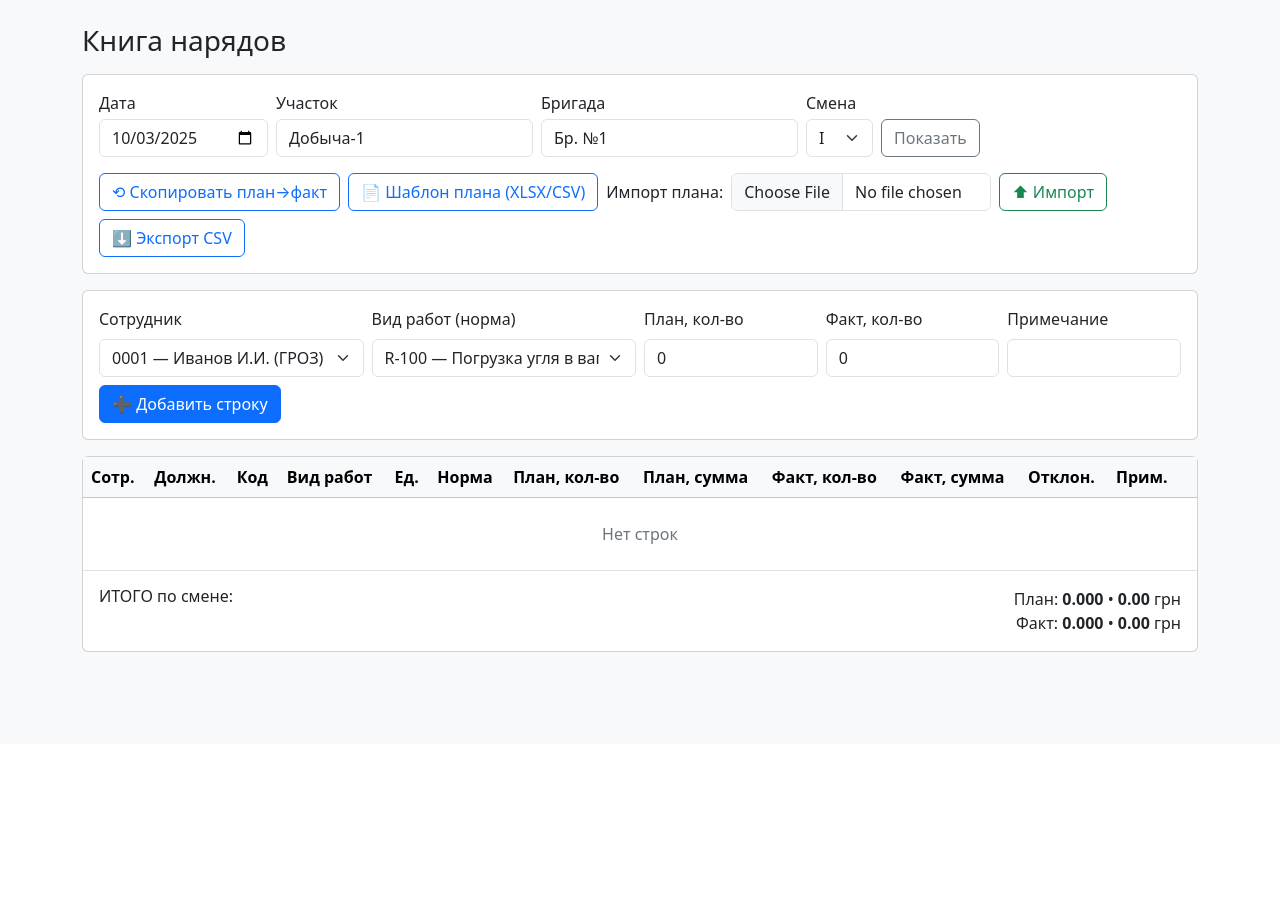
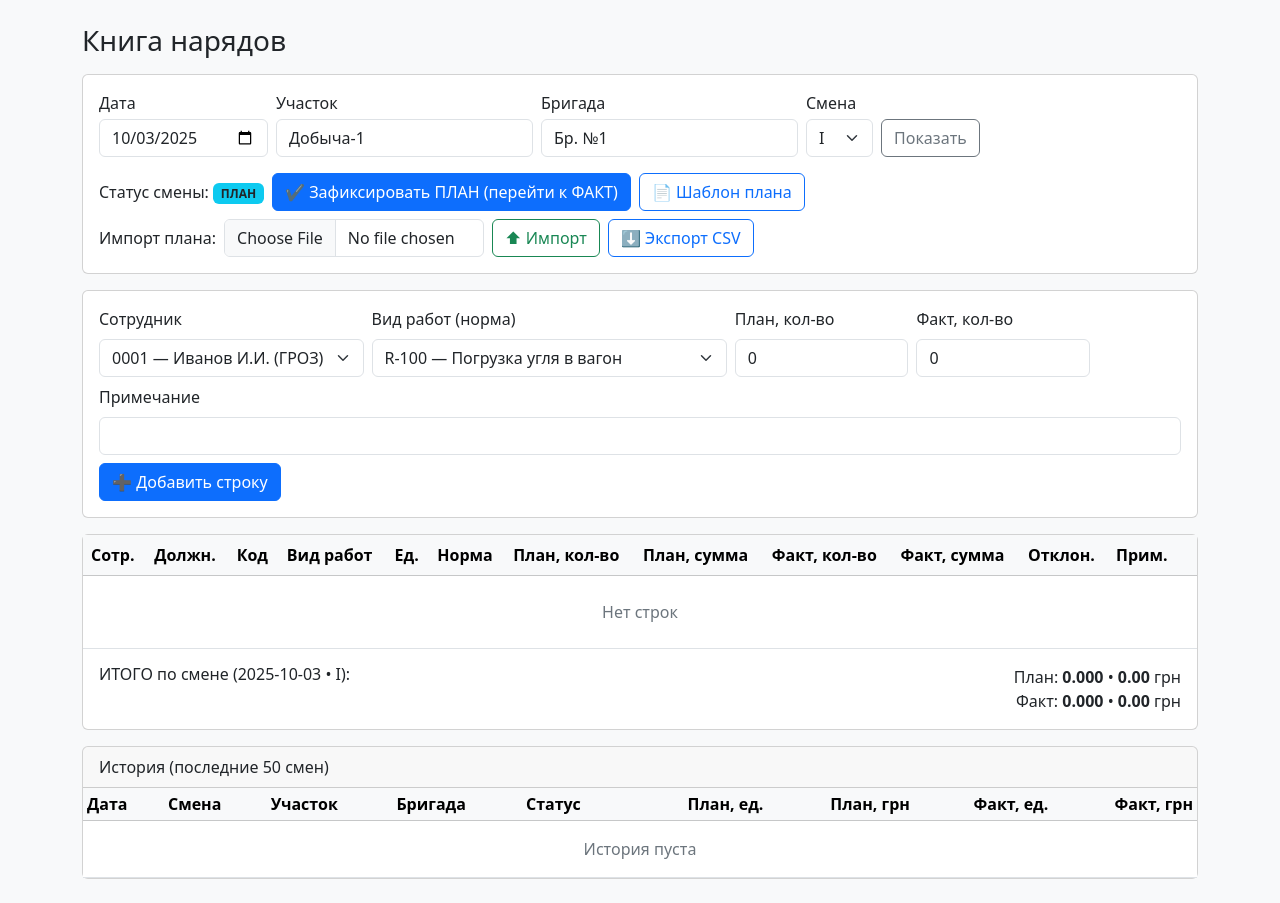
Before and after one commit to sergeyvishnevetsky-crypto/mine-mod-251004000019, a Flask app: page /workbook/ in a window 1280 px wide. Shown: the part 56-959 px from the top of the page. Before the commit the page ends 708 px from the top, so only its background shows below. Run offline with Flask 3, Linux system fonts and the light colour scheme.

Commit message:
Workbook: split phases Plan→Fact→Closed; lock plan, close shift, read-only modes; history list

```diff
--- a/app/workbook/routes.py
+++ b/app/workbook/routes.py
@@ -1,5 +1,6 @@
 from flask import Blueprint, render_template, request, redirect, url_for, flash, Response
 import io, csv, datetime as dt
+from collections import defaultdict
 
 try:
     import pandas as pd
@@ -8,7 +9,7 @@ except Exception:
 
 workbook_bp = Blueprint("workbook", __name__, template_folder="templates")
 
-# ====== ВРЕМЕННО: справочники (демо до подключения БД/реальных модулей) ======
+# ====== ВРЕМЕННЫЕ СПРАВОЧНИКИ (до подключения реальных модулей) ======
 EMPLOYEES = [
     {"id": 1, "tab_no": "0001", "name": "Иванов И.И.", "role": "ГРОЗ"},
     {"id": 2, "tab_no": "0002", "name": "Петров П.П.", "role": "Маш."},
@@ -20,79 +21,141 @@ NORMS = [
     {"id": 3, "code": "R-102", "name": "Ремонт агрегата", "unit": "час", "norm": 1.00, "rate": 1200.00, "rate_unit": "грн/час"},
 ]
 
-# ====== Хранилище строк смены в памяти ======
-ROWS = []  # элементы: dict(id, date, shift, site, brigade, employee_id, norm_id, unit, norm, rate, qty_plan, sum_plan, qty_fact, sum_fact, note)
+# ====== Хранилища в памяти ======
+# ROWS: строки нарядов (план/факт) для конкретной смены
+ROWS = []  # dict(id, date, shift, site, brigade, employee_id, norm_id, unit, norm, rate, qty_plan, sum_plan, qty_fact, sum_fact, note)
+# SHIFTS: статусы смен: "plan" | "fact" | "closed"
+SHIFTS = {}  # key()-> {"status": ..., "created_at": date, "approved_at": dt or None}
+
 def _next_id(): return (max((r["id"] for r in ROWS), default=0) + 1)
 
-def _get_date():  # по умолчанию — сегодня (Europe/Kyiv)
+def _shift_list(): return ["I", "II", "III", "IV"]
+
+def _get_date():
     d = request.args.get("date")
     try:
         return dt.date.fromisoformat(d) if d else dt.date.today()
     except Exception:
         return dt.date.today()
 
-def _shift_list(): return ["I", "II", "III", "IV"]
-def _get_shift():
-    s = (request.args.get("shift") or "I").upper()
-    return s if s in _shift_list() else "I"
-
 def _filters():
     return {
         "date": _get_date().isoformat(),
-        "shift": _get_shift(),
+        "shift": (request.args.get("shift") or "I").upper() if request.args.get("shift") else "I",
         "site": request.args.get("site","Добыча-1"),
         "brigade": request.args.get("brigade","Бр. №1"),
     }
 
+def _key(flt):
+    return (flt["date"], flt["shift"], flt["site"], flt["brigade"])
+
+def _ensure_shift(flt):
+    k = _key(flt)
+    if k not in SHIFTS:
+        SHIFTS[k] = {"status": "plan", "created_at": dt.datetime.now(), "approved_at": None}
+    return SHIFTS[k]
+
 def _rows_for(flt):
-    return [r for r in ROWS if r["date"]==flt["date"] and r["shift"]==flt["shift"] and r["site"]==flt["site"] and r["brigade"]==flt["brigade"]]
+    return [r for r in ROWS if (r["date"], r["shift"], r["site"], r["brigade"]) == _key(flt)]
 
 def _find_emp(eid): return next((e for e in EMPLOYEES if str(e["id"])==str(eid)), None)
 def _find_norm(nid): return next((n for n in NORMS if str(n["id"])==str(nid)), None)
 def _find_norm_by_code(code): return next((n for n in NORMS if n["code"]==code), None)
 
 def _recalc(row):
-    # суммы = кол-во * rate
-    row["sum_plan"] = round(float(row.get("qty_plan",0) or 0) * float(row.get("rate",0) or 0), 2)
-    row["sum_fact"] = round(float(row.get("qty_fact",0) or 0) * float(row.get("rate",0) or 0), 2)
+    row["sum_plan"] = round((row.get("qty_plan") or 0) * (row.get("rate") or 0), 2)
+    row["sum_fact"] = round((row.get("qty_fact") or 0) * (row.get("rate") or 0), 2)
+
+def _calc_totals(rows):
+    return {
+        "plan_qty": sum(r.get("qty_plan",0) or 0 for r in rows),
+        "plan_sum": sum(r.get("sum_plan",0) or 0 for r in rows),
+        "fact_qty": sum(r.get("qty_fact",0) or 0 for r in rows),
+        "fact_sum": sum(r.get("sum_fact",0) or 0 for r in rows),
+    }
+
+def _history(limit=30):
+    # агрегируем по ключу смены
+    agg = defaultdict(lambda: {"plan_qty":0,"plan_sum":0,"fact_qty":0,"fact_sum":0})
+    for r in ROWS:
+        k = (r["date"], r["shift"], r["site"], r["brigade"])
+        agg[k]["plan_qty"] += r.get("qty_plan",0) or 0
+        agg[k]["plan_sum"] += r.get("sum_plan",0) or 0
+        agg[k]["fact_qty"] += r.get("qty_fact",0) or 0
+        agg[k]["fact_sum"] += r.get("sum_fact",0) or 0
+    items = []
+    for k,v in agg.items():
+        st = SHIFTS.get(k, {"status":"plan"})
+        items.append({"date":k[0], "shift":k[1], "site":k[2], "brigade":k[3], "status":st["status"],
+                      "plan_qty":v["plan_qty"], "plan_sum":v["plan_sum"],
+                      "fact_qty":v["fact_qty"], "fact_sum":v["fact_sum"]})
+    # сортировка по дате/смене (свежие сверху)
+    items.sort(key=lambda x:(x["date"], _shift_list().index(x["shift"])), reverse=True)
+    return items[:limit]
 
 @workbook_bp.get("/")
 def index():
     flt = _filters()
+    sh = _ensure_shift(flt)
     rows = _rows_for(flt)
-    # агрегаты
-    plan_qty = sum(r.get("qty_plan",0) or 0 for r in rows)
-    plan_sum = sum(r.get("sum_plan",0) or 0 for r in rows)
-    fact_qty = sum(r.get("qty_fact",0) or 0 for r in rows)
-    fact_sum = sum(r.get("sum_fact",0) or 0 for r in rows)
-    return render_template("workbook_index.html", title="Книга нарядов", rows=rows, flt=flt,
-                           plan_qty=plan_qty, plan_sum=plan_sum, fact_qty=fact_qty, fact_sum=fact_sum,
-                           employees=EMPLOYEES, norms=NORMS, shifts=_shift_list())
+    totals = _calc_totals(rows)
+    return render_template("workbook_index.html", title="Книга нарядов",
+                           rows=rows, flt=flt, shifts=_shift_list(), shift=sh,
+                           employees=EMPLOYEES, norms=NORMS, **totals,
+                           history=_history(50))
 
+# ====== ДЕЙСТВИЯ С ФАЗАМИ ======
+@workbook_bp.post("/lock_plan")
+def lock_plan():
+    flt = _filters(); sh = _ensure_shift(flt)
+    if sh["status"] != "plan":
+        flash("План уже зафиксирован или смена закрыта","err")
+    else:
+        sh["status"] = "fact"  # переходим к вводу факта
+        flash("План зафиксирован. Перейдите к вводу факта.","ok")
+    return redirect(url_for("workbook.index", **flt))
+
+@workbook_bp.post("/close_shift")
+def close_shift():
+    flt = _filters(); sh = _ensure_shift(flt)
+    if sh["status"] != "fact":
+        flash("Нельзя закрыть: сначала зафиксируйте план и внесите факт.","err")
+    else:
+        sh["status"] = "closed"; sh["approved_at"] = dt.datetime.now()
+        flash("Смена закрыта.","ok")
+    return redirect(url_for("workbook.index", **flt))
+
+@workbook_bp.post("/reopen_to_plan")
+def reopen_to_plan():
+    flt = _filters(); sh = _ensure_shift(flt)
+    sh["status"] = "plan"; sh["approved_at"] = None
+    flash("Смена возвращена в стадию ПЛАН.","ok")
+    return redirect(url_for("workbook.index", **flt))
+
+# ====== CRUD-СТРОК ======
 @workbook_bp.post("/add_row")
 def add_row():
-    flt = _filters()
+    flt = _filters(); sh = _ensure_shift(flt)
+    if sh["status"] not in ("plan","fact"):
+        flash("Смена закрыта — редактирование запрещено","err")
+        return redirect(url_for("workbook.index", **flt))
     f = request.form
     emp_id = int(f.get("employee_id"))
-    norm_id = None
-    # можно прислать norm_id или norm_code
-    if f.get("norm_id"):
-        norm_id = int(f.get("norm_id"))
-        norm = _find_norm(norm_id)
-    else:
-        code = (f.get("norm_code","") or "").strip()
-        norm = _find_norm_by_code(code)
+    norm_id = int(f.get("norm_id")) if f.get("norm_id") else None
+    if norm_id is None and f.get("norm_code"):
+        norm = _find_norm_by_code((f.get("norm_code") or "").strip())
         norm_id = norm["id"] if norm else None
-    if not _find_emp(emp_id) or not norm:
-        flash("Сотрудник или норма не найдены","err")
+    emp = _find_emp(emp_id); norm = _find_norm(norm_id)
+    if not emp or not norm:
+        flash("Сотрудник/норма не найдены","err")
         return redirect(url_for("workbook.index", **flt))
     row = {
         "id": _next_id(),
         "date": flt["date"], "shift": flt["shift"], "site": flt["site"], "brigade": flt["brigade"],
         "employee_id": emp_id, "norm_id": norm_id,
-        "unit": norm["unit"], "norm": norm["norm"], "rate": norm["rate"],
+        "unit": norm["unit"], "norm": float(norm["norm"]), "rate": float(norm["rate"]),
         "qty_plan": float(f.get("qty_plan","0") or 0),
-        "qty_fact": float(f.get("qty_fact","0") or 0),
+        "qty_fact": float(f.get("qty_fact","0") or 0) if sh["status"]=="fact" else 0.0,
         "sum_plan": 0.0, "sum_fact": 0.0,
         "note": (f.get("note","") or "").strip(),
     }
@@ -101,67 +164,78 @@ def add_row():
     flash("Строка добавлена","ok")
     return redirect(url_for("workbook.index", **flt))
 
+@workbook_bp.get("/<int:rid>/delete")
+def delete(rid:int):
+    flt = _filters(); sh = _ensure_shift(flt)
+    if sh["status"] == "closed":
+        flash("Смена закрыта — удаление запрещено","err")
+        return redirect(url_for("workbook.index", **flt))
+    idx = next((i for i,x in enumerate(ROWS) if x["id"]==rid), None)
+    if idx is None: flash("Строка не найдена","err")
+    else: del ROWS[idx]; flash("Удалено","ok")
+    return redirect(url_for("workbook.index", **flt))
+
+@workbook_bp.get("/<int:rid>/edit")
+def edit(rid:int):
+    flt = _filters(); sh = _ensure_shift(flt)
+    r = next((x for x in ROWS if x["id"]==rid), None)
+    if not r:
+        flash("Строка не найдена","err")
+        return redirect(url_for("workbook.index", **flt))
+    # в режиме PLAN редактируем план; в FACT — план трогаем нельзя, только факт
+    return render_template("workbook_form.html", title=f"Редактирование строки {rid}", r=r, flt=flt,
+                           employees=EMPLOYEES, norms=NORMS, mode=sh["status"])
+
+@workbook_bp.post("/<int:rid>/edit")
+def edit_post(rid:int):
+    flt = _filters(); sh = _ensure_shift(flt)
+    r = next((x for x in ROWS if x["id"]==rid), None)
+    if not r:
+        flash("Строка не найдена","err")
+        return redirect(url_for("workbook.index", **flt))
+    f = request.form
+    if sh["status"] == "plan":
+        emp = _find_emp(int(f.get("employee_id"))); norm = _find_norm(int(f.get("norm_id")))
+        if not emp or not norm:
+            flash("Сотрудник/норма не найдены","err"); return redirect(url_for("workbook.index", **flt))
+        r.update({
+            "employee_id": emp["id"], "norm_id": norm["id"],
+            "unit": norm["unit"], "norm": float(norm["norm"]), "rate": float(norm["rate"]),
+            "qty_plan": float(f.get("qty_plan","0") or 0),
+            "note": (f.get("note","") or "").strip(),
+        })
+    elif sh["status"] == "fact":
+        r.update({
+            "qty_fact": float(f.get("qty_fact","0") or 0),
+            "note": (f.get("note","") or "").strip(),
+        })
+    else:
+        flash("Смена закрыта — редактирование запрещено","err"); return redirect(url_for("workbook.index", **flt))
+    _recalc(r); flash("Сохранено","ok")
+    return redirect(url_for("workbook.index", **flt))
+
 @workbook_bp.post("/copy_plan_to_fact")
 def copy_plan_to_fact():
-    flt = _filters()
-    rows = _rows_for(flt)
-    for r in rows:
+    flt = _filters(); sh = _ensure_shift(flt)
+    if sh["status"] != "fact":
+        flash("Доступно только в фазе ФАКТ","err")
+        return redirect(url_for("workbook.index", **flt))
+    for r in _rows_for(flt):
         r["qty_fact"] = r.get("qty_plan",0)
         _recalc(r)
     flash("План скопирован в факт","ok")
     return redirect(url_for("workbook.index", **flt))
 
-@workbook_bp.get("/<int:rid>/delete")
-def delete(rid:int):
-    flt = _filters()
-    idx = next((i for i,x in enumerate(ROWS) if x["id"]==rid), None)
-    if idx is None: flash("Строка не найдена","err")
-    else:
-        del ROWS[idx]; flash("Удалено","ok")
-    return redirect(url_for("workbook.index", **flt))
-
-@workbook_bp.get("/<int:rid>/edit")
-def edit(rid:int):
-    flt = _filters()
-    r = next((x for x in ROWS if x["id"]==rid), None)
-    if not r:
-        flash("Строка не найдена","err")
-        return redirect(url_for("workbook.index", **flt))
-    return render_template("workbook_form.html", title=f"Редактирование строки {rid}", r=r, flt=flt, employees=EMPLOYEES, norms=NORMS)
-
-@workbook_bp.post("/<int:rid>/edit")
-def edit_post(rid:int):
-    flt = _filters()
-    r = next((x for x in ROWS if x["id"]==rid), None)
-    if not r:
-        flash("Строка не найдена","err")
-        return redirect(url_for("workbook.index", **flt))
-    f = request.form
-    emp_id = int(f.get("employee_id"))
-    norm_id = int(f.get("norm_id"))
-    emp = _find_emp(emp_id); norm = _find_norm(norm_id)
-    if not emp or not norm:
-        flash("Сотрудник/норма не найдены","err")
-        return redirect(url_for("workbook.index", **flt))
-    r.update({
-        "employee_id": emp_id, "norm_id": norm_id,
-        "unit": norm["unit"], "norm": norm["norm"], "rate": norm["rate"],
-        "qty_plan": float(f.get("qty_plan","0") or 0),
-        "qty_fact": float(f.get("qty_fact","0") or 0),
-        "note": (f.get("note","") or "").strip(),
-    })
-    _recalc(r)
-    flash("Сохранено","ok")
-    return redirect(url_for("workbook.index", **flt))
-
-# ===== Импорт/экспорт плана =====
+# ===== Импорт/экспорт =====
 @workbook_bp.post("/import_plan")
 def import_plan():
-    flt = _filters()
+    flt = _filters(); sh = _ensure_shift(flt)
+    if sh["status"] != "plan":
+        flash("Импорт плана возможен только в фазе ПЛАН","err")
+        return redirect(url_for("workbook.index", **flt))
     file = request.files.get("file")
     if not file: flash("Файл не выбран","err"); return redirect(url_for("workbook.index", **flt))
-    fname = (file.filename or "").lower()
-    count = 0
+    fname = (file.filename or "").lower(); count = 0
     try:
         if fname.endswith(".csv"):
             data = file.read().decode("utf-8",errors="ignore")
@@ -173,9 +247,10 @@ def import_plan():
                     "id": _next_id(),
                     "date": flt["date"], "shift": flt["shift"], "site": flt["site"], "brigade": flt["brigade"],
                     "employee_id": emp["id"], "norm_id": norm["id"],
-                    "unit": norm["unit"], "norm": norm["norm"], "rate": norm["rate"],
+                    "unit": norm["unit"], "norm": float(norm["norm"]), "rate": float(norm["rate"]),
                     "qty_plan": float(row.get("qty_plan","0") or 0),
-                    "qty_fact": 0.0, "sum_plan": 0.0, "sum_fact": 0.0, "note": (row.get("note","") or "").strip(),
+                    "qty_fact": 0.0, "sum_plan": 0.0, "sum_fact": 0.0,
+                    "note": (row.get("note","") or "").strip(),
                 }
                 _recalc(r); ROWS.append(r); count += 1
         else:
@@ -191,7 +266,8 @@ def import_plan():
                     "employee_id": emp["id"], "norm_id": norm["id"],
                     "unit": norm["unit"], "norm": float(norm["norm"]), "rate": float(norm["rate"]),
                     "qty_plan": float(row.get("qty_plan","0") or 0),
-                    "qty_fact": 0.0, "sum_plan": 0.0, "sum_fact": 0.0, "note": (row.get("note","") or "").strip(),
+                    "qty_fact": 0.0, "sum_plan": 0.0, "sum_fact": 0.0,
+                    "note": (row.get("note","") or "").strip(),
                 }
                 _recalc(r); ROWS.append(r); count += 1
         flash(f"Импортировано строк плана: {count}","ok")
--- a/app/workbook/templates/workbook_index.html
+++ b/app/workbook/templates/workbook_index.html
@@ -2,6 +2,7 @@
 {% block content %}
 <h3 class="mb-3">{{ title }}</h3>
 
+{# ======= Панель фильтров ======= #}
 <div class="card mb-3">
   <div class="card-body d-flex flex-wrap align-items-end gap-3">
     <form class="d-flex flex-wrap gap-2 align-items-end" method="get" action="{{ url_for('workbook.index') }}">
@@ -27,23 +28,53 @@
     </form>
 
     <div class="ms-auto d-flex flex-wrap gap-2">
-      <form method="post" action="{{ url_for('workbook.copy_plan_to_fact', **flt) }}">
-        <button class="btn btn-outline-primary">⟲ Скопировать план→факт</button>
-      </form>
+      <span class="align-self-center">
+        Статус смены:
+        {% if shift.status == 'plan' %}
+          <span class="badge bg-info text-dark">ПЛАН</span>
+        {% elif shift.status == 'fact' %}
+          <span class="badge bg-warning text-dark">ФАКТ</span>
+        {% else %}
+          <span class="badge bg-secondary">ЗАКРЫТО</span>
+        {% endif %}
+      </span>
 
-      <a class="btn btn-outline-primary" href="{{ url_for('workbook.template_plan', **flt) }}">📄 Шаблон плана (XLSX/CSV)</a>
+      {% if shift.status == 'plan' %}
+        <form method="post" action="{{ url_for('workbook.lock_plan', **flt) }}">
+          <button class="btn btn-primary">✔ Зафиксировать ПЛАН (перейти к ФАКТ)</button>
+        </form>
+      {% elif shift.status == 'fact' %}
+        <form method="post" action="{{ url_for('workbook.copy_plan_to_fact', **flt) }}">
+          <button class="btn btn-outline-primary">⟲ Скопировать план→факт</button>
+        </form>
+        <form method="post" action="{{ url_for('workbook.close_shift', **flt) }}">
+          <button class="btn btn-success">✅ Закрыть смену</button>
+        </form>
+      {% else %}
+        <form method="post" action="{{ url_for('workbook.reopen_to_plan', **flt) }}">
+          <button class="btn btn-outline-secondary">↩ Вернуть в ПЛАН</button>
+        </form>
+      {% endif %}
+
+      <a class="btn btn-outline-primary" href="{{ url_for('workbook.template_plan', **flt) }}">📄 Шаблон плана</a>
+      {% if shift.status == 'plan' %}
       <form method="post" action="{{ url_for('workbook.import_plan', **flt) }}" enctype="multipart/form-data" class="d-flex align-items-center gap-2">
         <label class="form-label mb-0">Импорт плана:</label>
         <input type="file" name="file" class="form-control" accept=".xlsx,.csv" required style="max-width:260px">
         <button class="btn btn-outline-success">⬆ Импорт</button>
       </form>
+      {% endif %}
       <a class="btn btn-outline-primary" href="{{ url_for('workbook.export_csv', **flt) }}">⬇ Экспорт CSV</a>
     </div>
   </div>
 </div>
 
+{# ======= Форма добавления строки ======= #}
 <div class="card mb-3">
   <div class="card-body">
+    {% if shift.status == 'closed' %}
+      <div class="alert alert-secondary mb-0">Смена закрыта. Добавление и редактирование недоступны.</div>
+    {% else %}
     <form class="row g-2" method="post" action="{{ url_for('workbook.add_row', **flt) }}">
       <div class="col-md-3">
         <label class="form-label">Сотрудник</label>
@@ -51,20 +82,31 @@
           {% for e in employees %}<option value="{{e.id}}">{{ e.tab_no }} — {{ e.name }} ({{ e.role }})</option>{% endfor %}
         </select>
       </div>
-      <div class="col-md-3">
+      <div class="col-md-4">
         <label class="form-label">Вид работ (норма)</label>
         <select class="form-select" name="norm_id" required>
           {% for n in norms %}<option value="{{n.id}}">{{ n.code }} — {{ n.name }}</option>{% endfor %}
         </select>
       </div>
-      <div class="col-md-2"><label class="form-label">План, кол-во</label><input type="number" step="0.001" class="form-control" name="qty_plan" value="0"></div>
-      <div class="col-md-2"><label class="form-label">Факт, кол-во</label><input type="number" step="0.001" class="form-control" name="qty_fact" value="0"></div>
-      <div class="col-md-2"><label class="form-label">Примечание</label><input class="form-control" name="note"></div>
+      <div class="col-md-2">
+        <label class="form-label">План, кол-во</label>
+        <input type="number" step="0.001" class="form-control" name="qty_plan" value="0" {{ 'readonly' if shift.status=='fact' }}>
+      </div>
+      <div class="col-md-2">
+        <label class="form-label">Факт, кол-во</label>
+        <input type="number" step="0.001" class="form-control" name="qty_fact" value="0" {{ 'readonly' if shift.status!='fact' }}>
+      </div>
+      <div class="col-md-12">
+        <label class="form-label">Примечание</label>
+        <input class="form-control" name="note">
+      </div>
       <div class="col-12"><button class="btn btn-primary">➕ Добавить строку</button></div>
     </form>
+    {% endif %}
   </div>
 </div>
 
+{# ======= Таблица ======= #}
 <div class="card">
   <div class="table-responsive">
     <table class="table align-middle mb-0">
@@ -78,6 +120,7 @@
         {% for r in rows %}
         {% set e = (employees | selectattr('id','equalto',r.employee_id) | list | first) %}
         {% set n = (norms | selectattr('id','equalto',r.norm_id) | list | first) %}
+        {% set dev = (r.qty_fact|float) - (r.qty_plan|float) %}
         <tr>
           <td>{{ e.name }}</td>
           <td>{{ e.role }}</td>
@@ -89,12 +132,13 @@
           <td>{{ '%.2f'|format(r.sum_plan|float) }}</td>
           <td>{{ '%.3f'|format(r.qty_fact|float) }}</td>
           <td>{{ '%.2f'|format(r.sum_fact|float) }}</td>
-          {% set dev = (r.qty_fact|float) - (r.qty_plan|float) %}
           <td class="{{ 'text-success' if dev>=0 else 'text-danger' }}">{{ '%+.3f'|format(dev) }}</td>
           <td>{{ r.note }}</td>
           <td class="text-nowrap">
-            <a class="btn btn-sm btn-outline-primary" href="{{ url_for('workbook.edit', rid=r.id, **flt) }}">Редакт.</a>
-            <a class="btn btn-sm btn-outline-danger" href="{{ url_for('workbook.delete', rid=r.id, **flt) }}">Удалить</a>
+            {% if shift.status != 'closed' %}
+              <a class="btn btn-sm btn-outline-primary" href="{{ url_for('workbook.edit', rid=r.id, **flt) }}">Редакт.</a>
+              <a class="btn btn-sm btn-outline-danger" href="{{ url_for('workbook.delete', rid=r.id, **flt) }}">Удалить</a>
+            {% endif %}
           </td>
         </tr>
         {% endfor %}
@@ -106,11 +150,43 @@
   </div>
 
   <div class="card-body d-flex justify-content-between">
-    <div class="h6 mb-0">ИТОГО по смене:</div>
+    <div class="h6 mb-0">ИТОГО по смене ({{ flt.date }} • {{ flt.shift }}):</div>
     <div class="text-end">
       <div>План: <b>{{ '%.3f'|format(plan_qty) }}</b> • <b>{{ '%.2f'|format(plan_sum) }}</b> грн</div>
       <div>Факт: <b>{{ '%.3f'|format(fact_qty) }}</b> • <b>{{ '%.2f'|format(fact_sum) }}</b> грн</div>
     </div>
   </div>
 </div>
+
+{# ======= История (последние смены) ======= #}
+<div class="card mt-3">
+  <div class="card-header">История (последние 50 смен)</div>
+  <div class="table-responsive">
+    <table class="table table-sm mb-0">
+      <thead class="table-light">
+        <tr><th>Дата</th><th>Смена</th><th>Участок</th><th>Бригада</th><th>Статус</th><th class="text-end">План, ед.</th><th class="text-end">План, грн</th><th class="text-end">Факт, ед.</th><th class="text-end">Факт, грн</th></tr>
+      </thead>
+      <tbody>
+        {% for h in history %}
+        <tr>
+          <td><a href="{{ url_for('workbook.index', date=h.date, shift=h.shift, site=h.site, brigade=h.brigade) }}">{{ h.date }}</a></td>
+          <td>{{ h.shift }}</td>
+          <td>{{ h.site }}</td>
+          <td>{{ h.brigade }}</td>
+          <td>
+            {% if h.status == 'plan' %}<span class="badge bg-info text-dark">ПЛАН</span>
+            {% elif h.status == 'fact' %}<span class="badge bg-warning text-dark">ФАКТ</span>
+            {% else %}<span class="badge bg-secondary">ЗАКРЫТО</span>{% endif %}
+          </td>
+          <td class="text-end">{{ '%.3f'|format(h.plan_qty|float) }}</td>
+          <td class="text-end">{{ '%.2f'|format(h.plan_sum|float) }}</td>
+          <td class="text-end">{{ '%.3f'|format(h.fact_qty|float) }}</td>
+          <td class="text-end">{{ '%.2f'|format(h.fact_sum|float) }}</td>
+        </tr>
+        {% endfor %}
+        {% if history|length == 0 %}<tr><td colspan="9" class="text-center text-secondary py-3">История пуста</td></tr>{% endif %}
+      </tbody>
+    </table>
+  </div>
+</div>
 {% endblock %}
```
Also changed, not shown: app/workbook/templates/workbook_form.html (+11 -1 lines).
